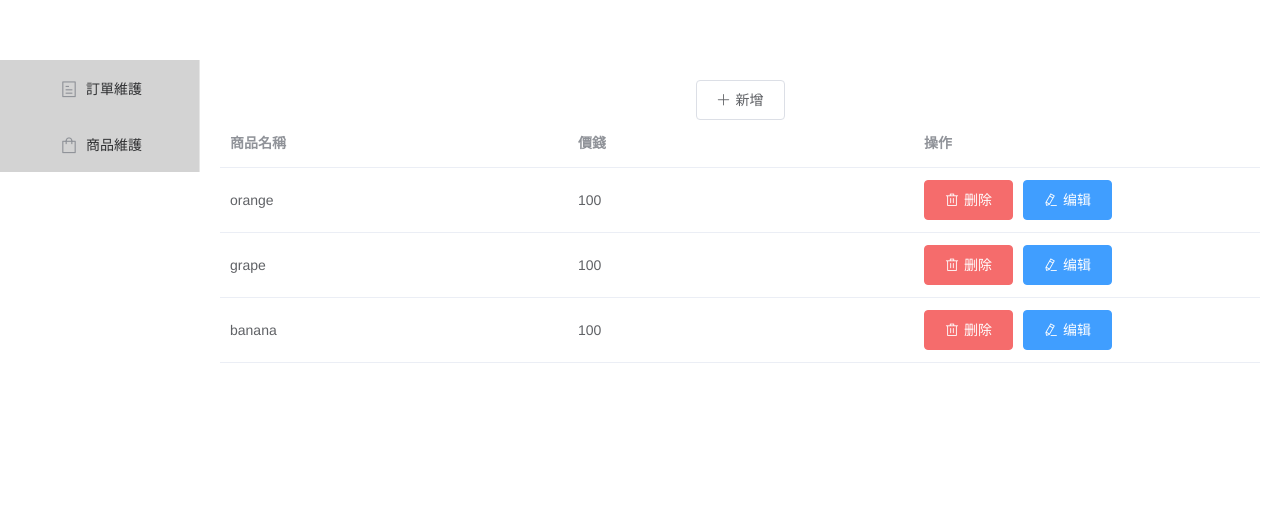
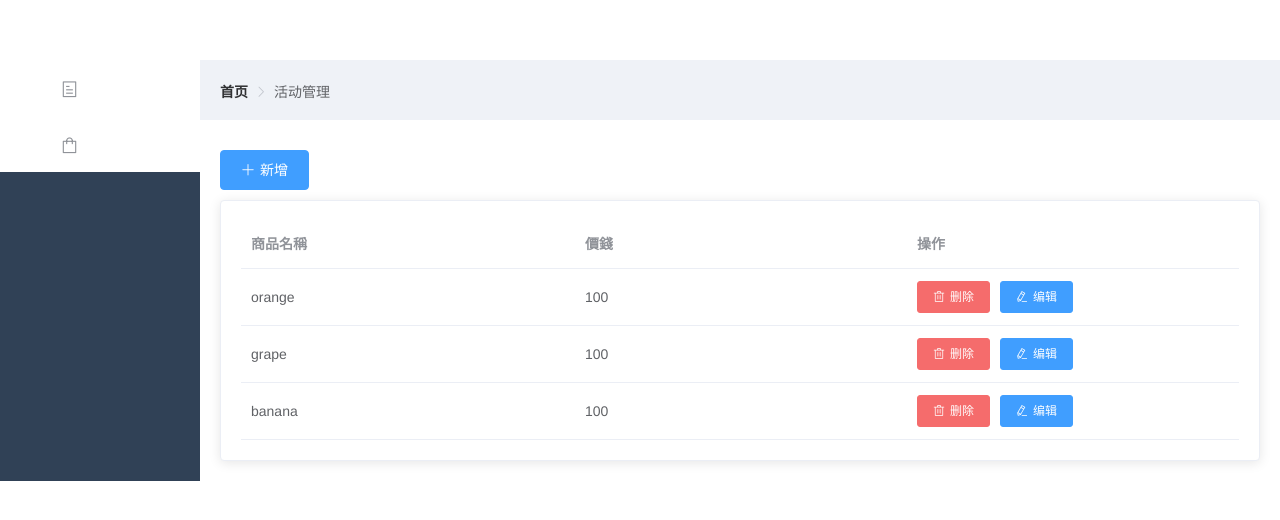
Before and after one commit to 0pcn/CommoditySystemBack, a Vue app in the folder back/: page /#/CommodityMaintain in a window 1280 px wide. Shown: the top 520 px of the page. Built offline with nearby package versions, Linux system fonts and the light colour scheme.

Commit message:
#調整CSS

```diff
--- a/back/src/components/CommodityMaintain.vue
+++ b/back/src/components/CommodityMaintain.vue
@@ -1,8 +1,10 @@
 
 <template>
-  <div class="TestWorld">
   <div>
-      <el-button @click="dialogFormVisible = true" icon="el-icon-plus">新增</el-button>
+    <div class="feature">
+      <el-button  class="addbtn"
+                  type="primary"
+                  @click="dialogFormVisible = true" icon="el-icon-plus">新增</el-button>
 
       <el-dialog title="新增" :visible.sync="dialogFormVisible">
         <el-form :model="newValue">
@@ -19,6 +21,8 @@
         </div>
       </el-dialog>
     </div>
+    <div class="talbe">
+      <el-card>
         <el-table
           :data="tableData"
           style="width: 100%">
@@ -42,12 +46,14 @@
             <template slot-scope="scope">
               <el-button
                 type="danger"
+                size="small"
                 v-if="!scope.row.editing"
                 icon="el-icon-delete"
                 @click="handleDelete(scope.$index, scope.row)">删除
               </el-button>
               <el-button
                 type="primary"
+                size="small"
                 v-if="!scope.row.editing"
                 icon="el-icon-edit"
                 v-model="scope.$index"
@@ -56,12 +62,14 @@
               <div v-else>
                 <el-button
                   type="info"
+                  size="small"
                   icon="el-icon-close"
                   v-model="scope.$index"
                   @click="handleCancle(scope.$index, scope.row)">取消
                 </el-button>
                 <el-button
                   type="success"
+                  size="small"
                   icon="el-icon-check"
                   @click="savemodify(scope.$index, scope.row)">保存
                 </el-button>
@@ -69,6 +77,8 @@
             </template>
           </el-table-column>
         </el-table>
+      </el-card>
+    </div>
   </div>
 </template>
 <script>
@@ -138,3 +148,17 @@ export default {
   }
 }
 </script>
+<style>
+.feature {
+  margin: -10px 0px 10px 10px;
+  width: 100%;
+  height: 40px;
+}
+.addbtn {
+  position: absolute;
+  left: 220px;
+}
+.talbe {
+  width: 100%;
+}
+</style>
--- a/back/src/components/Home.vue
+++ b/back/src/components/Home.vue
@@ -1,25 +1,36 @@
 <template>
   <div>
-    <el-container>
-      <el-aside width="200px">
-          <el-col>
+    <el-container class="el-container">
+      <div class="el-aside">
+        <el-aside width="200">
+        <el-row style="height: 100%;">
+          <el-col :span="4"  style="min-height: 100%; background-color: #324057;">
             <el-menu
-              background-color="lightgray"
+              text-color="#fff"
+              active-text-color="dodgerblue"
               default-active="2"
-              class="el-menu-vertical-demo" router>
-              <el-menu-item index="/Order">
-                <i class="el-icon-tickets"></i>
+              class="el-menu" router>
+              <el-menu-item index="/Order" class="el-menu-item">
+                <i class="el-icon-tickets el-icon"></i>
                 <span slot="title">訂單維護</span>
               </el-menu-item>
-              <el-menu-item index="/CommodityMaintain">
-                <i class="el-icon-shopping-bag-2"></i>
+              <el-menu-item index="/CommodityMaintain" class="el-menu-item">
+                <i class="el-icon-shopping-bag-2 el-icon"></i>
                 <span slot="title">商品維護</span>
               </el-menu-item>
             </el-menu>
           </el-col>
-      </el-aside>
+        </el-row>
+        </el-aside>
+      </div>
       <el-container>
-        <el-main><router-view></router-view></el-main>
+        <el-header class="header">
+          <el-breadcrumb separator-class="el-icon-arrow-right" class="el-breadcrumb">
+            <el-breadcrumb-item :to="{ path: '/' }">首页</el-breadcrumb-item>
+            <el-breadcrumb-item>活动管理</el-breadcrumb-item>
+          </el-breadcrumb>
+        </el-header>
+        <el-main class="el-main"><router-view></router-view></el-main>
       </el-container>
     </el-container>
   </div>
@@ -38,8 +49,35 @@ export default {
 </script>
 <style>
 html,body {
+  height: 100%;
   padding: 0;
   margin: 0;
 }
-
+.el-container {
+  height: 100%;
+}
+.el-aside {
+  background-color: #304156;
+  width: 200px;
+}
+.el-menu {
+  background-color: #304156;
+  min-height: 100%;
+  width: 200px ;
+  padding: 0px 0px;
+}
+.el-menu-item:hover {
+  background-color: #2c3e50;
+}
+.header {
+  background-color: #EFF2F7;
+  margin: 0px 0px 20px 0px;
+}
+.el-breadcrumb {
+  position: absolute;
+  top: 85px;
+}
+.el-main {
+  padding: 0px 20px;
+}
 </style>
--- a/back/src/components/Login.vue
+++ b/back/src/components/Login.vue
@@ -3,19 +3,21 @@
     <el-card class="box-card" shadow="always">
       <h2>Login</h2>
       <el-form label-position="top">
-        <el-form-item label="帳號：">
+        <div class="form">
+          <el-form-item label="帳號：" class="formlabel">
             <el-input type="text"
                       id="account"
                       placeholder="account"
                       v-model="user.account"></el-input>
           </el-form-item>
-        <el-form-item label="密碼：">
+          <el-form-item label="密碼：" class="formlabel">
             <el-input type="password"
                       id="password"
                       placeholder="password"
                       v-model="user.password"
                       show-password></el-input>
           </el-form-item>
+        </div>
       </el-form>
       <div>
         <el-button type="primary"
@@ -50,4 +52,11 @@ export default {
   width: 480px;
   margin: 0px auto;
 }
+.form {
+  display: flex;
+  flex-direction: column;
+}
+.formlabel {
+
+}
 </style>
--- a/back/src/components/Order.vue
+++ b/back/src/components/Order.vue
@@ -1,5 +1,8 @@
 <template>
+  <div>
+    <el-card>
       <el-table
+        class="box-card"
         :data="tableData"
         style="width: 100%">
         <el-table-column type="expand">
@@ -42,6 +45,8 @@
           prop="desc">
         </el-table-column>
       </el-table>
+    </el-card>
+  </div>
 </template>
 
 <style>
--- a/back/src/main.js
+++ b/back/src/main.js
@@ -9,10 +9,11 @@ import 'element-ui/lib/theme-chalk/index.css';
 Vue.config.productionTip = false
 Vue.use(ElementUI);
 /* eslint-disable no-new */
+
 new Vue({
   el: '#app',
   router,
   render: c => c(App),
   components: { App },
-  template: '<App/>'
+  template: '<App/>',
 })
--- a/back/src/router/index.js
+++ b/back/src/router/index.js
@@ -16,18 +16,18 @@ export default new VueRouter({
       children:[
       {
         path: '/CommodityMaintain',
-        name: 'CommodityMaintain',
+        name: '商品維護',
         component: CommodityMaintain
       },
       {
         path: '/Order',
-        name: 'Order',
+        name: '訂單維護',
         component: Order
       }],
     },
     {
       path: '/',
-      name: 'Login',
+      name: '登入',
       component: Login
     },
   ]
```
Lines whose indentation alone changed are shown as unchanged.
